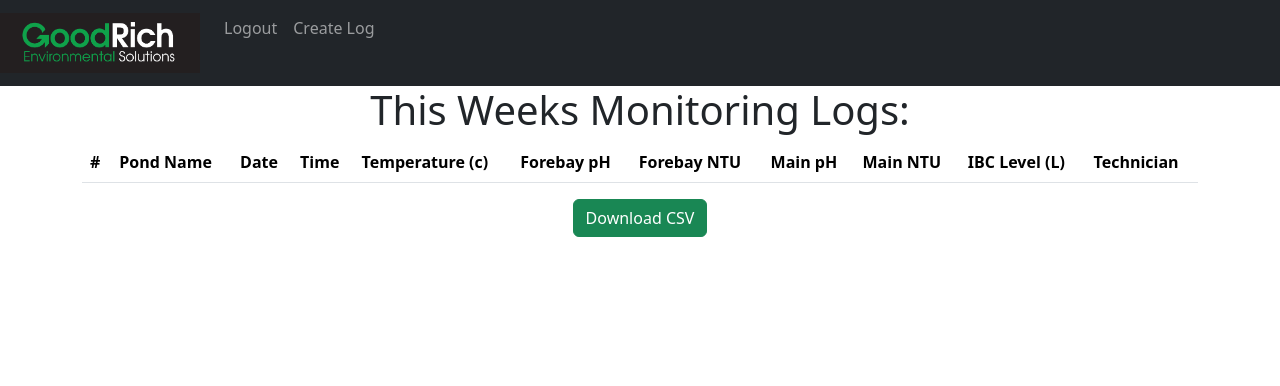
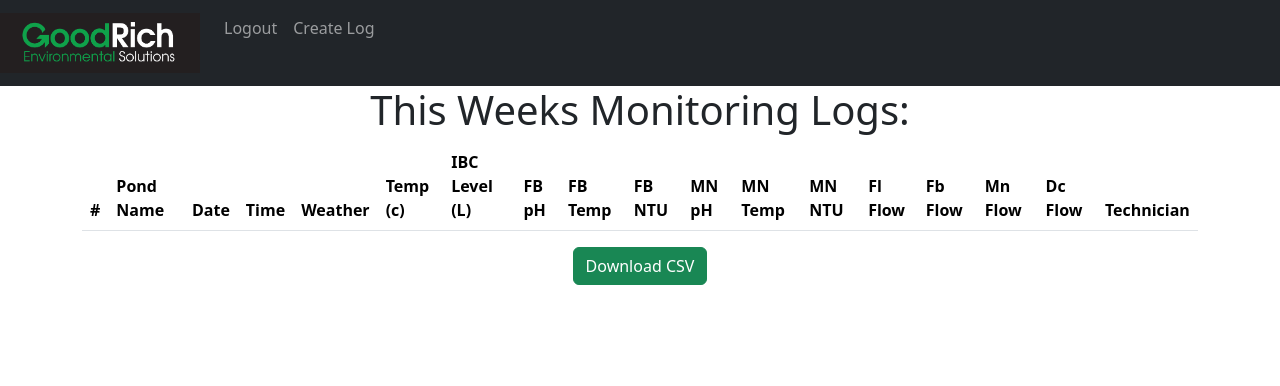
Before and after one commit to hamish-goodrich/goodrich_flask, a Flask app: page /pond_monitoring in a window 1280 px wide. Shown: the top 386 px of the page. Run offline with Flask 3, Linux system fonts and the light colour scheme; the visitor is signed in with stand-in values (Sample User, id 1); data that the repository does not hold is empty; some libraries are stand-ins or nearby versions.

Commit message:
full csv

```diff
--- a/website/templates/pond_monitoring.html
+++ b/website/templates/pond_monitoring.html
@@ -6,14 +6,21 @@
         <tr>
           <th scope="col">#</th>
           <th scope="col">Pond Name</th>
-          <th scope="col">Date</th>
-          <th scope="col">Time</th>
-          <th scope="col">Temperature (c)</th>
-          <th scope="col">Forebay pH</th>
-          <th scope="col">Forebay NTU</th>
-          <th scope="col">Main pH</th>
-          <th scope="col">Main NTU</th>
+          <th scope="col">Date </th>
+          <th scope="col">Time </th>
+          <th scope="col">Weather </th>
+          <th scope="col">Temp (c)</th>
           <th scope="col">IBC Level (L)</th>
+          <th scope="col">FB pH  </th>
+          <th scope="col">FB Temp</th>
+          <th scope="col">FB NTU </th>
+          <th scope="col">MN pH  </th>
+          <th scope="col">MN Temp</th>
+          <th scope="col">MN NTU </th>
+          <th scope="col">Fl Flow</th>
+          <th scope="col">Fb Flow</th>
+          <th scope="col">Mn Flow</th>
+          <th scope="col">Dc Flow</th>
           <th scope="col">Technician</th>
         </tr>
       </thead>
@@ -25,12 +32,19 @@
               <td>{{ log.pond_name }}</td>
               <td>{{ log.date }}</td>
               <td>{{ log.time }}</td>
+              <td>{{ log.weather }}</td>
               <td>{{ log.temperature }}</td>
+              <td>{{ log.ibc_level }}</td>
               <td>{{ log.forebay_ph }}</td>
+              <td>{{ log.forebay_temp }}</td>
               <td>{{ log.forebay_ntu }}</td>
               <td>{{ log.main_ph }}</td>
+              <td>{{ log.main_temp }}</td>
               <td>{{ log.main_ntu }}</td>
-              <td>{{ log.ibc_level }}</td>
+              <td>{{ log.flume_flow }}</td>
+              <td>{{ log.forebay_flow }}</td>
+              <td>{{ log.main_flow }}</td>
+              <td>{{ log.decant_flow }}</td>
               <td>{{ log.author }}</td>
               <td>
                 <form action="{{ url_for('views.delete_log') }}" method="POST" style="display:inline;">
--- a/website/views.py
+++ b/website/views.py
@@ -110,17 +110,83 @@ def download_csv():
 
     # Write header
     writer.writerow([
-        "Pond Name", "Date", "Time", "Temperature", "Forebay pH", "Forebay NTU",
-        "Main pH", "Main NTU", "IBC Level", "Author"
+        "pond_name",
+        "date",
+        "time",
+        "weather",
+        "temperature",
+        "ibc_level",
+        "forebay_sample",
+        "forebay_ph",
+        "forebay_ntu",
+        "forebay_temp",
+        "forebay_height",
+        "forebay_comments",
+        "forebay_floc_dosed",
+        "forebay_lime_dosed",
+        "forebay_silt",
+        "forebay_clear",
+        "forebay_cloudy",
+        "main_sample",
+        "main_ph",
+        "main_ntu",
+        "main_temp",
+        "main_height",
+        "main_comments",
+        "main_floc_dosed",
+        "main_lime_dosed",
+        "main_silt",
+        "main_clear",
+        "main_cloudy",
+        "flume_flow",
+        "forebay_flow",
+        "main_flow",
+        "decant_flow",
+        "unit_type",
+        "floc_type",
+        "author",
+        "company",
     ])
 
     # Write data rows
     for log in logs:
         writer.writerow([
-            log.pond_name, log.date, log.time, log.temperature,
-            log.forebay_ph, log.forebay_ntu, log.main_ph, log.main_ntu,
-            log.ibc_level, log.author
-        ])
+            log.pond_name,
+            log.date,
+            log.time,
+            log.weather,
+            log.temperature,
+            log.ibc_level,
+            log.forebay_sample,
+            log.forebay_ph,
+            log.forebay_ntu,
+            log.forebay_temp,
+            log.forebay_height,
+            log.forebay_comments,
+            log.forebay_floc_dosed,
+            log.forebay_lime_dosed,
+            log.forebay_silt,
+            log.forebay_clear,
+            log.forebay_cloudy,
+            log.main_sample,
+            log.main_ph,
+            log.main_ntu,
+            log.main_temp,
+            log.main_height,
+            log.main_comments,
+            log.main_floc_dosed,
+            log.main_lime_dosed,
+            log.main_silt,
+            log.main_clear,
+            log.main_cloudy,
+            log.flume_flow,
+            log.forebay_flow,
+            log.main_flow,
+            log.decant_flow,
+            log.unit_type,
+            log.floc_type,
+            log.author,
+            log.company])
 
     output.seek(0)
 
```
